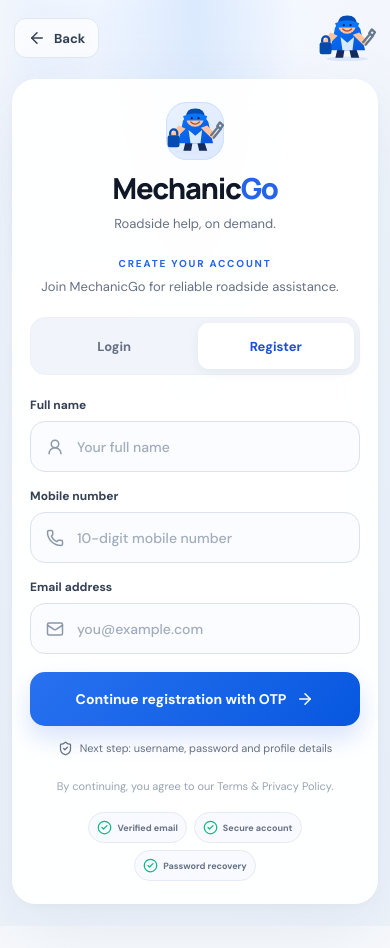
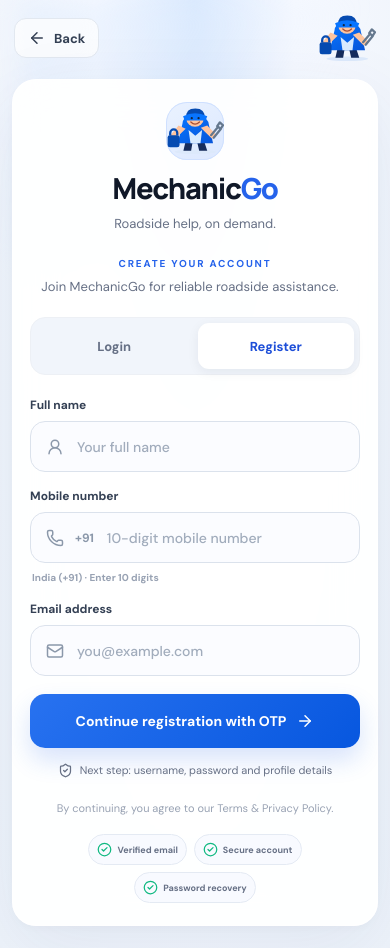
Before and after one commit to Enayatalibarkaat/MechanicGo, a Next.js app: page /auth in a window 390 px wide. Both pictures are taken after a click on the button "Register". Before the commit the page ends 926 px from the top, so only its background shows below. Built offline with nearby package versions, Linux system fonts and the light colour scheme.

Commit message:
Use India +91 mobile prefix and validate registration name and phone

```diff
--- a/app/auth/page.tsx
+++ b/app/auth/page.tsx
@@ -40,9 +40,9 @@
     const normalizedEmail = email.trim().toLowerCase();
     if (!/^[^\s@]+@[^\s@]+\.[^\s@]+$/.test(normalizedEmail)) { setError("Enter a valid email address."); return; }
     if (purpose === "register") {
-      if (!name.trim()) { setError("Enter your full name."); return; }
+      if (name.trim().replace(/[^\p{L}]/gu, "").length < 4) { setError("Enter your full name using at least 4 letters."); return; }
       const cleanPhone = phone.replace(/[()\s.-]/g, "");
-      if (!/^\+?[0-9]{10,15}$/.test(cleanPhone)) { setError("Enter a valid mobile number (10–15 digits, country code optional)."); return; }
+      if (!/^[6-9][0-9]{9}$/.test(cleanPhone)) { setError("Enter a valid 10-digit Indian mobile number."); return; }
     }
     setBusy(true);
     try {
@@ -178,7 +178,7 @@
         {view!=="forgot"&&<div className="authTabs"><button className={view==="login"||view==="otp-login"?"selected":""} onClick={()=>changeView("login")}>Login</button><button className={view==="register"?"selected":""} onClick={()=>changeView("register")}>Register</button></div>}
         {view==="register"&&<>
           <label><span>Full name</span><div className="input"><UserRound size={18}/><input value={name} onChange={e=>setName(e.target.value)} autoComplete="name" maxLength={80} placeholder="Your full name"/></div></label>
-          <label><span>Mobile number</span><div className="input"><Phone size={18}/><input value={phone} onChange={e=>setPhone(e.target.value)} type="tel" inputMode="tel" autoComplete="tel" maxLength={20} placeholder="10-digit mobile number"/></div></label>
+          <label><span>Mobile number</span><div className="input indiaPhoneInput"><Phone size={18}/><span className="indiaDialCode">+91</span><input value={phone} onChange={e=>setPhone(e.target.value.replace(/\D/g,"").slice(0,10))} type="tel" inputMode="numeric" autoComplete="tel-national" maxLength={10} placeholder="10-digit mobile number" aria-label="10-digit Indian mobile number"/></div><small className="fieldHint">India (+91) · Enter 10 digits</small></label>
         </>}
         {(view==="register"||view==="otp-login"||view==="forgot")&&<label><span>Email address</span><div className="input"><Mail size={18}/><input type="email" value={email} onChange={e=>setEmail(e.target.value)} placeholder="you@example.com" autoComplete="email" inputMode="email"/></div></label>}
         {view==="login"&&<>
```
